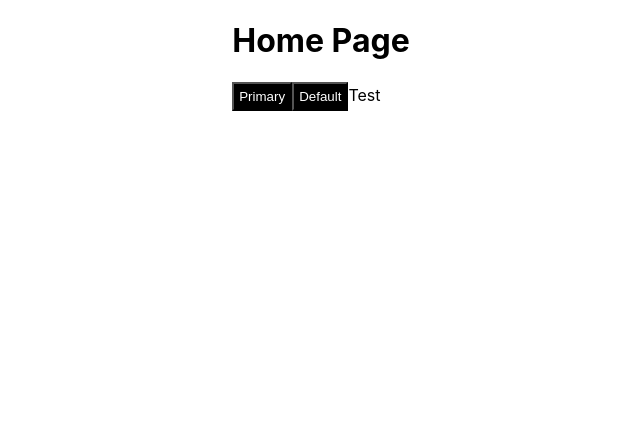
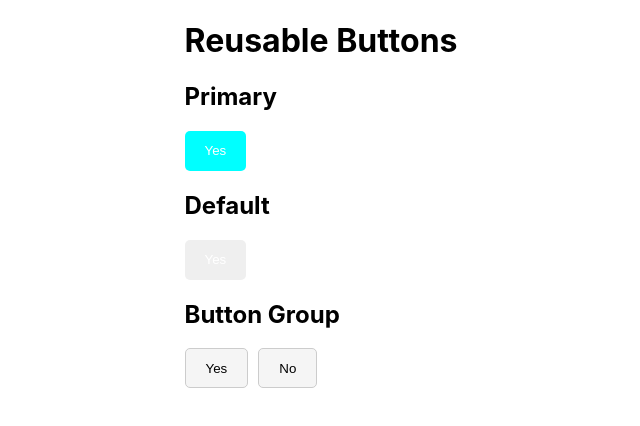
Before and after one commit to Hazzim-Escarcega/react_typescript_excercises, a React (Create React App) app in the folder my-app/: page / in a window 1280 px wide. Shown: the top 426 px of the page, without its empty margins (319-959 px from the left). Built offline with nearby package versions, Linux system fonts and the light colour scheme.

Commit message:
Excercise 3

```diff
--- a/my-app/src/App.tsx
+++ b/my-app/src/App.tsx
@@ -1,12 +1,12 @@
 import React from 'react';
 import logo from './logo.svg';
 import './App.css';
-import HomePage from './components/HomePage';
+import ReusableButton from './components/ReusableButton'
 
 function App() {
   return (
     <div className="App">
-      <HomePage />
+      <ReusableButton/>
     </div>
   );
 }
--- a/my-app/src/components/Button/index.tsx
+++ b/my-app/src/components/Button/index.tsx
@@ -3,9 +3,9 @@ import { ButtonProps } from './interface';
 import './style.css';
 
 export const Button: React.FC<ButtonProps> = ({ children, onClick, type, className }) => {
-    const currentType = type || 'default';
+    const buttonType = type || 'default';
 
     return (
-        <button className={`btn btn-${currentType} ${className || ''}`} onClick={onClick}>{children}</button>
+        <button className={`btn btn-${buttonType} ${className || ''}`} onClick={onClick}>{children}</button>
     );
 }
--- a/my-app/src/components/Button/interface.ts
+++ b/my-app/src/components/Button/interface.ts
@@ -1,5 +1,5 @@
 export interface ButtonProps {
     type?: "primary" | "default";
     className?: string;
-    onClick(): void;
+    onClick():void;
   }
--- a/my-app/src/components/Button/style.css
+++ b/my-app/src/components/Button/style.css
@@ -1,16 +1,25 @@
+.btn {
+  cursor: pointer;
+  padding: 10px 20px;
+  border: none;
+  height: 40px;
+  outline: none;
+  border-radius: 5px;
+  color: white;
+}
+
 .btn-primary {
-    background-color: rgb(14, 190, 137);
-    padding: 5px;
-    cursor: pointer;
+  background-color: cyan;
+}
+.btn-primary:hover {
+  background-color: lightblue;
 }
 .btn-default {
-    background-color: rgb(0, 204, 255);
-    padding: 5px;
-    cursor: pointer;
+  border-color: purple;
 }
-.button-group-btn{
-    background-color: rgb(0, 0, 0);
-    color: white;
-    padding: 5px;
-    cursor: pointer;
+.btn-primary:hover {
+  background-color: violet;
 }
+.btn.active {
+  transform: scale(0.9);
+}
--- a/my-app/src/components/ButtonGroup/index.tsx
+++ b/my-app/src/components/ButtonGroup/index.tsx
@@ -1,20 +1,31 @@
 import React from "react";
-import { ButtonProps } from "../HomePage/interface";
+import { ButtonProps } from "../Button/interface";
+import { ButtonGroupProps } from "./interface";
+import "./style.css";
 
-export const ButtonGroup: React.FC = ({ children }) => {
+export const ButtonGroup: React.FC<ButtonGroupProps> = ({
+  children,
+  selected,
+  onClick,
+  direction,
+}) => {
+  const directionClassName = direction === "column" ? "column" : "row";
   return (
-    <>
+    <div className={`btn-group ${directionClassName}`}>
       {React.Children.map(
         children as React.ReactElement<ButtonProps>[],
         (child, index) => {
+          const selectedClassName =
+            selected === index ? "btn-group-btn-selected" : "";
+          console.log(selectedClassName);
           return React.isValidElement(child)
             ? React.cloneElement(child, {
-                className: "button-group-btn",
-                onClick: () => console.log(index),
+                className: `btn-group-btn ${selectedClassName} ${directionClassName}`,
+                onClick: () => onClick(index),
               })
             : child;
         }
       )}
-    </>
+    </div>
   );
 };
--- /dev/null
+++ b/my-app/src/components/ButtonGroup/interface.ts
@@ -0,0 +1,7 @@
+export type ButtonGroupSelected = number | null;
+export type ButtonGroupDirection = "row" | "column";
+export interface ButtonGroupProps {
+  selected: ButtonGroupSelected;
+  onClick(selected: number): void;
+  direction?: ButtonGroupDirection;
+}
--- /dev/null
+++ b/my-app/src/components/ButtonGroup/style.css
@@ -0,0 +1,22 @@
+.btn-group-btn {
+  background-color: whitesmoke;
+  border: 1px solid #cccccc;
+  color: black;
+}
+
+.btn-group-btn:hover {
+  background-color: yellowgreen;
+}
+.btn-group-btn-selected {
+  background-color: yellowgreen;
+}
+.btn-group-btn.row {
+  margin-right: 10px;
+}
+.btn-group.column {
+  display: flex;
+  flex-direction: column;
+}
+.btn-group-btn.column {
+  margin-bottom: 10px;
+}
--- a/my-app/src/components/HomePage/index.tsx
+++ b/my-app/src/components/HomePage/index.tsx
@@ -1,4 +1,4 @@
-import React from "react";
+/* import React from "react";
 import { Button } from "../Button";
 import { ButtonGroup } from "../ButtonGroup";
 
@@ -21,4 +21,5 @@ class HomePage extends React.Component{
     )
   }
 }
-export default HomePage;
+export default HomePage; */
+export{}
--- /dev/null
+++ b/my-app/src/components/ReusableButton/index.tsx
@@ -0,0 +1,48 @@
+import React from "react";
+import { Button } from "../Button/";
+import { ButtonGroup } from "../ButtonGroup";
+import { ReusableButtonProps, ReusableButtonState } from "./interface";
+
+class ReusableButton extends React.Component<ReusableButtonProps, ReusableButtonState> {
+    constructor(props: ReusableButtonProps){
+        super(props);
+
+        this.state = {
+            selectedButtonIndex: null,
+        }
+    }
+    handleButtonGroupClick = (selected: number) => {
+        this.setState({
+            selectedButtonIndex: selected
+        })
+    }
+    buttonIndex = () =>{
+        console.log("Button")
+    }
+    render() {
+        const{selectedButtonIndex} = this.state;
+        return (
+            <div>
+                <h1>Reusable Buttons</h1>
+                <h2>Primary</h2>
+                <Button type="primary" onClick={function (): void {
+                    throw new Error("Function not implemented.");
+                } }>Yes</Button>
+                <h2>Default</h2>
+                <Button onClick={function (): void {
+                    throw new Error("Function not implemented.");
+                } }>Yes</Button>
+                <h2>Button Group</h2>
+                <ButtonGroup direction="row" onClick={this.handleButtonGroupClick} selected={selectedButtonIndex}>
+                <Button onClick={function (): void {
+                        throw new Error("Function not implemented.");
+                    } }>Yes</Button>
+                <Button onClick={function (): void {
+                        throw new Error("Function not implemented.");
+                    } }>No</Button>
+                </ButtonGroup>
+            </div>
+        )
+    }
+}
+export default ReusableButton;
--- /dev/null
+++ b/my-app/src/components/ReusableButton/interface.ts
@@ -0,0 +1,6 @@
+import { ButtonGroupSelected } from "../ButtonGroup/interface";
+
+export interface ReusableButtonProps {}
+export interface ReusableButtonState {
+  selectedButtonIndex: ButtonGroupSelected;
+}
```
